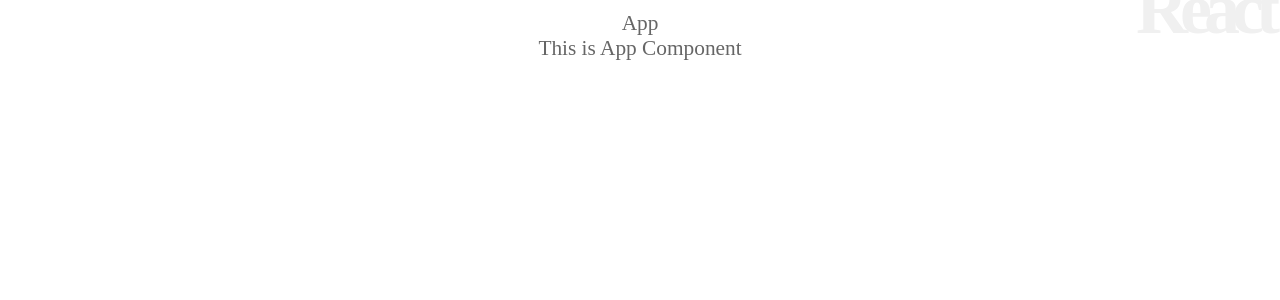
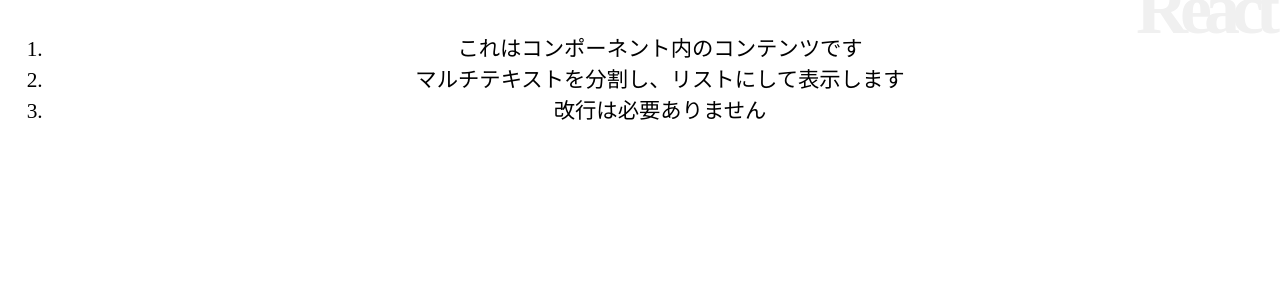
Before and after one commit to wakazoku/sample_react, a React (Create React App) app: page / in a window 1280 px wide. Shown: the top 300 px of the page. Built offline with nearby package versions, Linux system fonts and the light colour scheme.

Commit message:
子エレメントの活用

```diff
--- a/src/App.js
+++ b/src/App.js
@@ -1,19 +1,46 @@
 import React, { Component } from "react";
 import "./App.css";
+import Message from "./Message";
 
 class App extends Component {
+  input = "";
+
+  msgStyle = {
+    fontSize: "20pt",
+    color: "#900",
+    margin: "20px 0px",
+    padding: "5px"
+  };
+
   constructor(props) {
-    super();
-    this.title = props.title;
-    this.message = props.message;
+    super(props);
+    this.state = {
+      message: "type your name: "
+    };
+    this.doChange = this.doChange.bind(this);
+    this.doSubmit = this.doSubmit.bind(this);
+  }
+
+  doChange(event) {
+    this.input = event.target.value;
+  }
+
+  doSubmit(event) {
+    this.setState({
+      message: "Hello, " + this.input + "!!"
+    });
+    event.preventDefault();
   }
 
   render() {
     return (
       <div className="App">
         <h1>React</h1>
-        <p>{this.title}</p>
-        <p>{this.message}</p>
+        <Message>
+          これはコンポーネント内のコンテンツです。
+          マルチテキストを分割し、リストにして表示します。
+          改行は必要ありません。
+        </Message>
       </div>
     );
   }
--- /dev/null
+++ b/src/Message.js
@@ -0,0 +1,34 @@
+import React, { Component } from "react";
+
+class Message extends Component {
+  li = {
+    fontSize: "16pt",
+    color: "#06",
+    margin: "0px",
+    padding: "0px"
+  };
+
+  render() {
+    let content = this.props.children;
+    let attr = content.split("。");
+    let attr2 = [];
+
+    attr.map(item => {
+      return item.trim() !== "" && attr2.push(item);
+    });
+
+    let list = attr2.map((value, key) => (
+      <li style={this.li} key={key}>
+        {value}
+      </li>
+    ));
+    return (
+      <div>
+        <h2>{this.props.title}</h2>
+        <ol>{list}</ol>
+      </div>
+    );
+  }
+}
+
+export default Message;
```
